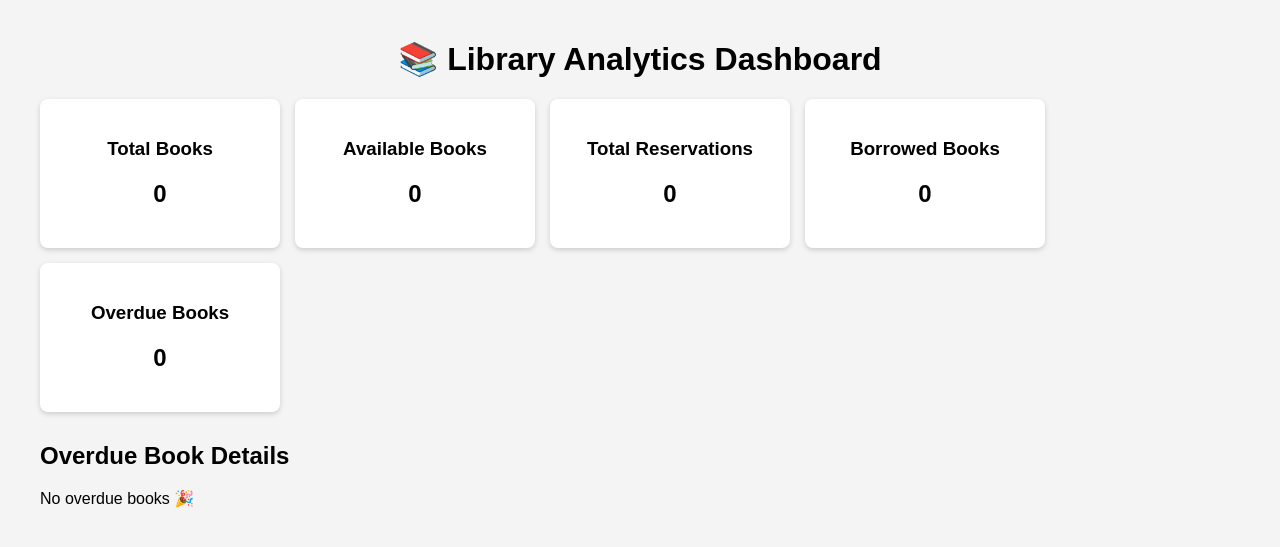
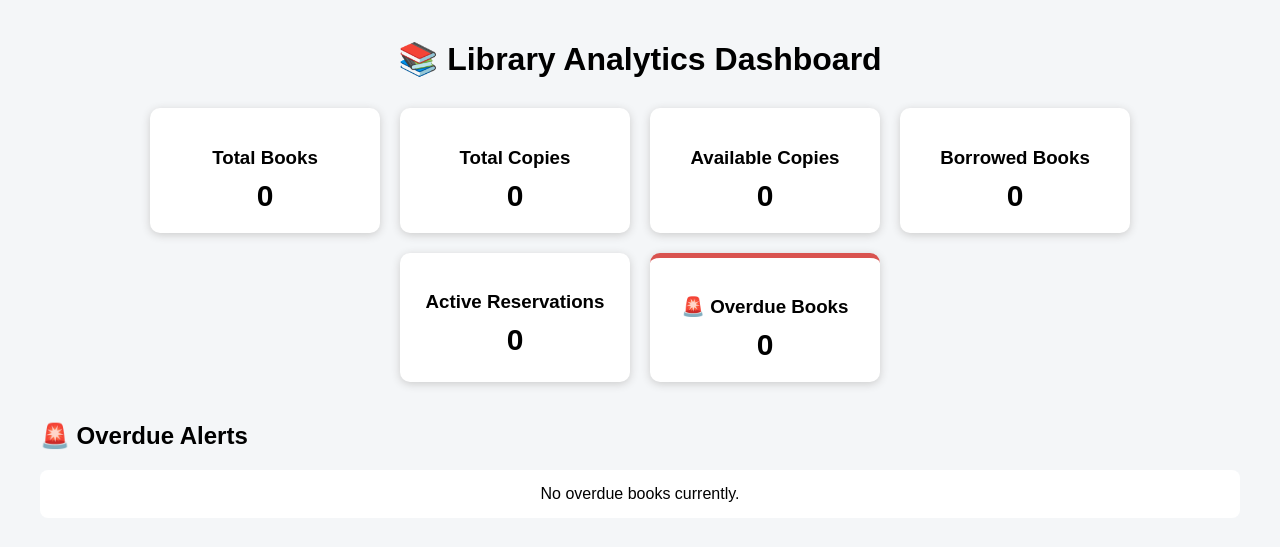
Before and after one commit to MuraliSubbiahM/LibraryPro, a Django app: page /analytics/ in a window 1280 px wide. Shown: the top 547 px of the page. Run offline with Django 5.2, Linux system fonts and the light colour scheme; data that the repository does not hold is empty.

Commit message:
Complete analytics and overdue alerts dashboard

```diff
--- a/analytics/templates/analytics/dashboard.html
+++ b/analytics/templates/analytics/dashboard.html
@@ -7,43 +7,74 @@
         body {
             font-family: Arial, sans-serif;
             margin: 40px;
-            background-color: #f4f4f4;
+            background-color: #f4f6f8;
         }
 
         h1 {
             text-align: center;
+            margin-bottom: 30px;
         }
 
         .dashboard {
             display: flex;
-            gap: 15px;
+            gap: 20px;
             flex-wrap: wrap;
-            margin-bottom: 30px;
+            justify-content: center;
+            margin-bottom: 40px;
         }
 
         .card {
             background: white;
             padding: 20px;
-            width: 200px;
-            border-radius: 8px;
+            width: 190px;
+            border-radius: 10px;
             text-align: center;
-            box-shadow: 0 2px 5px #ccc;
+            box-shadow: 0 2px 8px #ccc;
+        }
+
+        .card h3 {
+            margin-bottom: 10px;
+        }
+
+        .card h2 {
+            font-size: 30px;
+            margin: 0;
+        }
+
+        .overdue {
+            border-top: 5px solid #d9534f;
+        }
+
+        .section {
+            margin-top: 30px;
         }
 
         table {
             width: 100%;
             background: white;
             border-collapse: collapse;
+            box-shadow: 0 2px 8px #ddd;
         }
 
         th, td {
             padding: 12px;
-            border: 1px solid #ccc;
+            border: 1px solid #ddd;
             text-align: center;
         }
 
         th {
             background: #eeeeee;
+        }
+
+        .danger {
+            font-weight: bold;
+        }
+
+        .success {
+            padding: 15px;
+            background: white;
+            text-align: center;
+            border-radius: 8px;
         }
     </style>
 </head>
@@ -60,13 +91,13 @@
         </div>
 
         <div class="card">
-            <h3>Available Books</h3>
-            <h2>{{ available_books }}</h2>
+            <h3>Total Copies</h3>
+            <h2>{{ total_copies }}</h2>
         </div>
 
         <div class="card">
-            <h3>Total Reservations</h3>
-            <h2>{{ total_reservations }}</h2>
+            <h3>Available Copies</h3>
+            <h2>{{ available_copies }}</h2>
         </div>
 
         <div class="card">
@@ -75,13 +106,21 @@
         </div>
 
         <div class="card">
-            <h3>Overdue Books</h3>
+            <h3>Active Reservations</h3>
+            <h2>{{ total_reservations }}</h2>
+        </div>
+
+        <div class="card overdue">
+            <h3>🚨 Overdue Books</h3>
             <h2>{{ overdue_count }}</h2>
         </div>
 
     </div>
 
-    <h2>Overdue Book Details</h2>
+
+    <div class="section">
+
+        <h2>🚨 Overdue Alerts</h2>
 
         {% if overdue_books %}
 
@@ -90,23 +129,36 @@
                 <th>User</th>
                 <th>Book</th>
                 <th>Due Date</th>
+                <th>Status</th>
             </tr>
 
             {% for record in overdue_books %}
+
             <tr>
                 <td>{{ record.user.username }}</td>
+
                 <td>{{ record.book.title }}</td>
+
                 <td>{{ record.due_date }}</td>
+
+                <td class="danger">
+                     OVERDUE
+                </td>
             </tr>
+
             {% endfor %}
 
         </table>
 
         {% else %}
 
-        <p>No overdue books 🎉</p>
+        <div class="success">
+            No overdue books currently.
+        </div>
 
         {% endif %}
 
+    </div>
+
 </body>
 </html>
--- a/analytics/views.py
+++ b/analytics/views.py
@@ -1,14 +1,56 @@
 from django.shortcuts import render
+from django.utils import timezone
+
+from catalog.models import Book
+from reservations.models import Reservation
 
 
 def dashboard(request):
+    today = timezone.localdate()
+
+
+    total_books = Book.objects.count()
+
+    total_copies = sum(
+        book.total_copies
+        for book in Book.objects.all()
+    )
+
+    available_copies = sum(
+        book.available_copies
+        for book in Book.objects.all()
+    )
+
+    borrowed_books = total_copies - available_copies
+
+
+    active_reservations = Reservation.objects.filter(
+        status__in=["RESERVED", "BORROWED"]
+    ).count()
+
+
+
+    overdue_books = Reservation.objects.filter(
+        status="BORROWED",
+        due_date__lt=today
+    ).select_related("user", "book")
+
+    overdue_count = overdue_books.count()
+
+
+
     context = {
-        'total_books': 0,
-        'available_books': 0,
-        'total_reservations': 0,
-        'borrowed_books': 0,
-        'overdue_count': 0,
-        'overdue_books': [],
+        "total_books": total_books,
+        "total_copies": total_copies,
+        "available_copies": available_copies,
+        "borrowed_books": borrowed_books,
+        "total_reservations": active_reservations,
+        "overdue_count": overdue_count,
+        "overdue_books": overdue_books,
     }
 
-    return render(request, 'analytics/dashboard.html', context)
+    return render(
+        request,
+        "analytics/dashboard.html",
+        context
+    )
```
Lines whose indentation alone changed are shown as unchanged.
